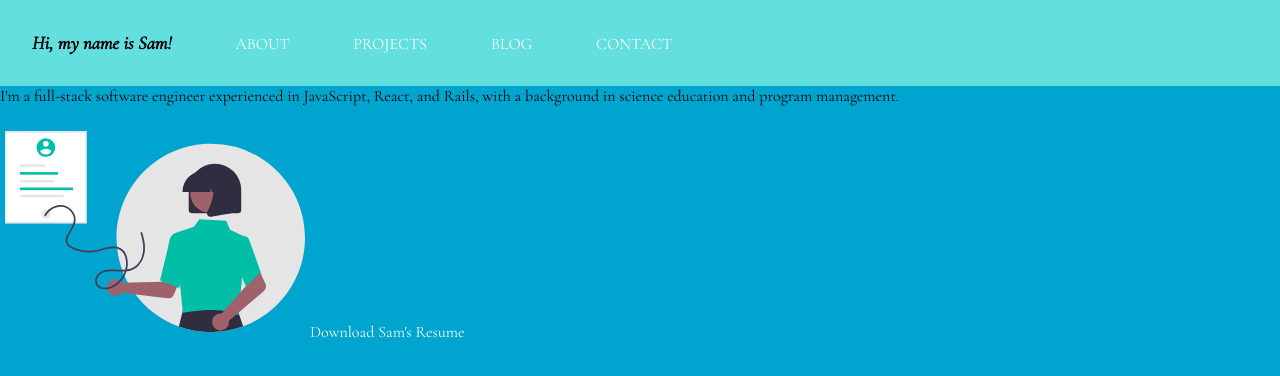
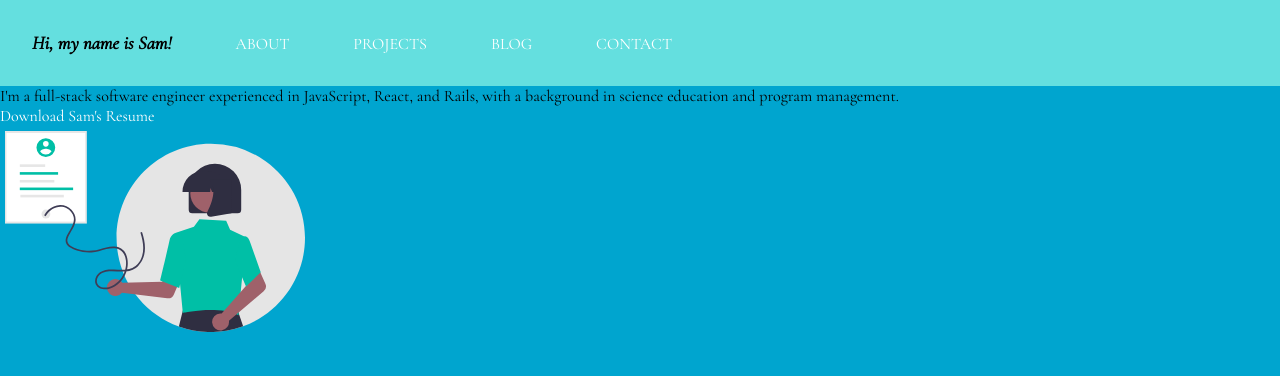
Before and after one commit to isphinxs/portfolio, a React (Create React App) app: page / in a window 1280 px wide. Shown: the top 376 px of the page. Built offline with nearby package versions, Linux system fonts and the light colour scheme.

Commit message:
Adjust Home content

```diff
--- a/src/components/Home.js
+++ b/src/components/Home.js
@@ -4,11 +4,12 @@ import resume from '../undraw_resume.svg';
 
 function Home() {
     return(
-        <div>
-            <p>I'm a full-stack software engineer experienced in JavaScript, React, and Rails, with a background in science education and program management.</p>
-            <br />
+        <div className="container">
+            <div className="content">
+                <p>I'm a full-stack software engineer experienced in JavaScript, React, and Rails, with a background in science education and program management.</p>
+                <a href={Pdf} target="_blank" rel="noreferrer">Download Sam's Resume</a>
+            </div>
             <img alt="" className="illustration" src={resume} />
-            <a href={Pdf} target="_blank" rel="noreferrer">Download Sam's Resume</a>
         </div>
     )
 }
```
